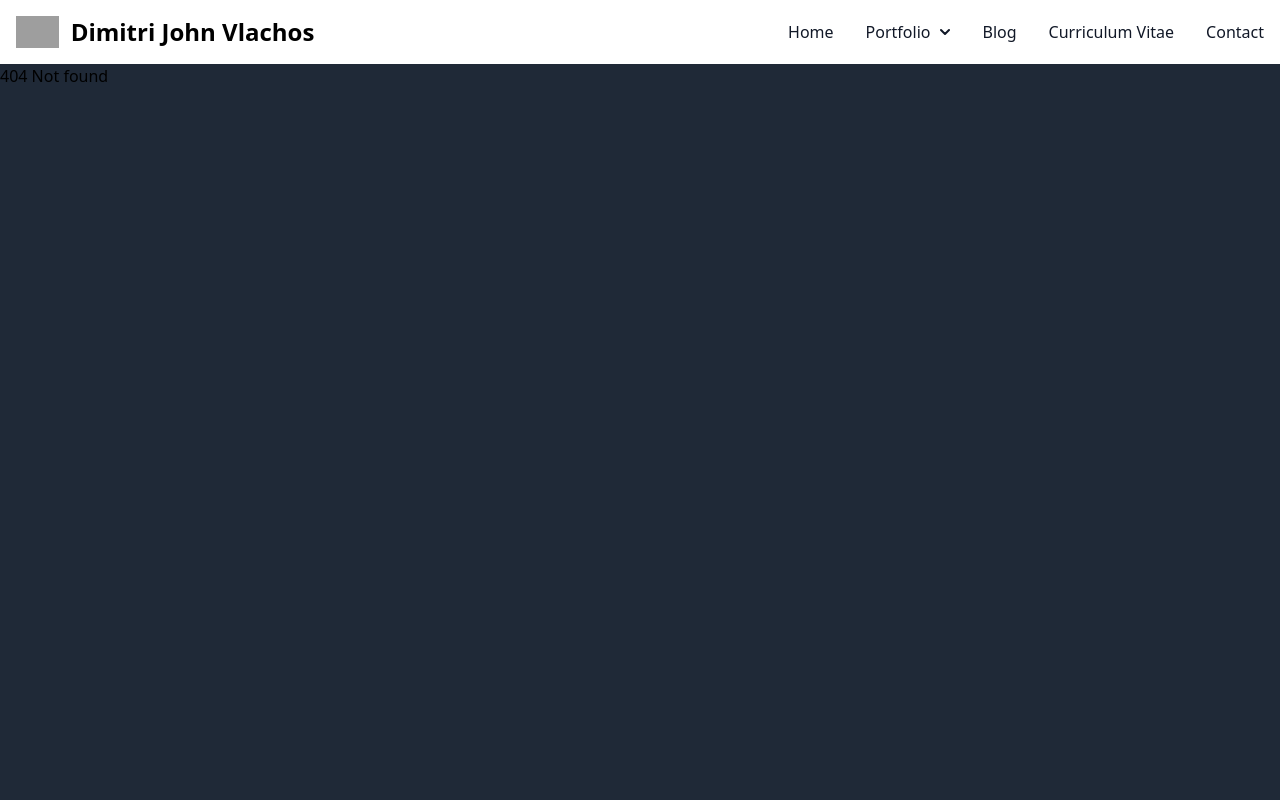
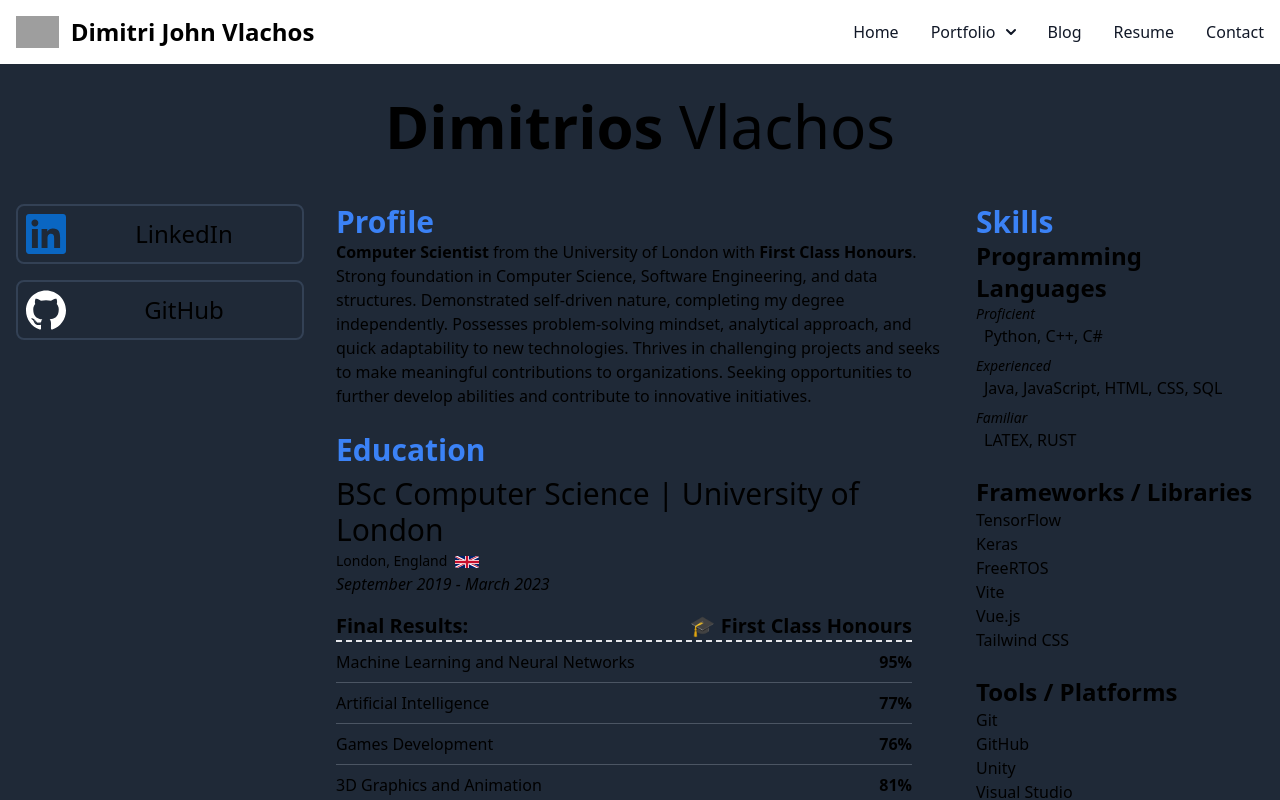
Before and after one commit to dimitrivlachos/Portfolio-website, a Vue app: page /resume in a window 1280 px wide. Before the commit this address had no page. Shown: the top 800 px of the page. Built offline with nearby package versions, Linux system fonts and the light colour scheme; grey boxes are pictures that could not be loaded.

Commit message:
Renamed CV to Resume

```diff
--- a/src/components/NavigationComp.vue
+++ b/src/components/NavigationComp.vue
@@ -40,9 +40,9 @@
                                 Blog</a>
                         </li>
                         <li>
-                            <RouterLink :to="{ name: 'CV'}"
+                            <RouterLink :to="{ name: 'Resume'}"
                                 class="block py-2 pl-3 pr-4 text-gray-900 rounded hover:bg-gray-100 md:hover:bg-transparent md:hover:text-blue-700 md:p-0 dark:text-white md:dark:hover:text-blue-500 dark:hover:bg-gray-700 dark:hover:text-blue-500 md:dark:hover:bg-transparent dark:border-gray-700">
-                                Curriculum Vitae</RouterLink>
+                                Resume</RouterLink>
                         </li>
                         <li>
                             <RouterLink :to="{ name: 'Contact'}"
--- a/src/router/index.js
+++ b/src/router/index.js
@@ -1,6 +1,6 @@
 import { createRouter, createWebHistory } from 'vue-router';
 import HomeView from '../views/HomeView.vue';
-import CVView from '../views/CVView.vue';
+import ResumeView from '../views/ResumeView.vue';
 import ContactView from '../views/ContactView.vue';
 import NotFoundView from '../views/NotFoundView.vue';
 
@@ -11,9 +11,9 @@ const routes = [
         component: HomeView,
     },
     {
-        path: '/cv',
-        name: 'CV',
-        component: CVView,
+        path: '/resume',
+        name: 'Resume',
+        component: ResumeView,
     },
     {
         path: '/portfolio',
--- a/src/views/CVView.vue
+++ b/src/views/ResumeView.vue
@@ -2,19 +2,19 @@
     <div class="text-black dark:text-slate-300">
         <h1 class="text-center text-6xl p-8"><p class="inline font-semibold">Dimitrios </p><p class="inline font-thin">Vlachos</p></h1>
 
-        <CVComp />
+        <ResumeComp />
     </div>
 </template>
 
 <script>
-    import CVComp from '../components/CVComp.vue';
+    import ResumeComp from '../components/ResumeComp.vue';
     import LinkedInSVG from '../assets/svg/LinkedInSVG.vue';
     import GitHubSVG from '../assets/svg/GitHubSVG.vue';
 
     export default {
-        name: 'CVView',
+        name: 'ResumeView',
         components: {
-            CVComp,
+            ResumeComp,
             LinkedInSVG,
             GitHubSVG
         }
```
Also changed, not shown: src/components/ResumeComp.vue (renamed from src/components/CVComp.vue).
